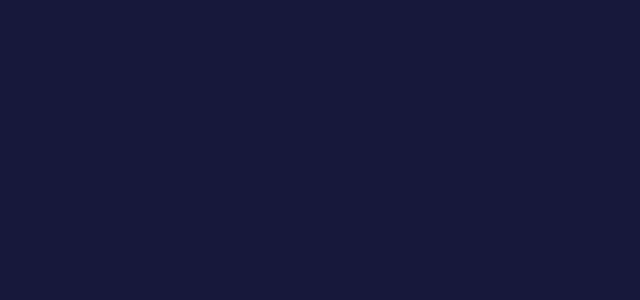
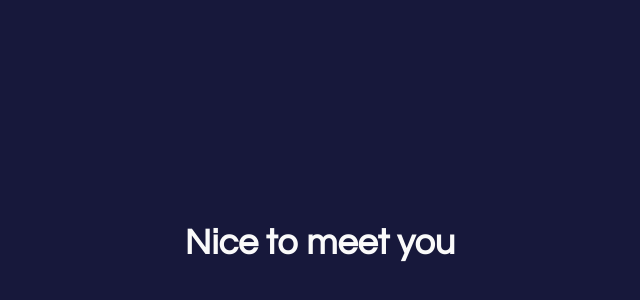
Before and after one commit to MaximeEsnol/Portfolio, a React (Create React App) app: page / in a window 1280 px wide. Shown: the part 1421-1721 px from the top of the page, without its empty margins (320-960 px from the left). Before the commit the page ends 1595 px from the top, so only its background shows below. Built offline with nearby package versions, Linux system fonts and the light colour scheme.

Commit message:
Add AboutMe component

```diff
--- a/src/screens/HomeScreen.js
+++ b/src/screens/HomeScreen.js
@@ -2,6 +2,7 @@ import React, { useRef } from 'react';
 import useTitle from '../hooks/useTitle';
 import Intro from './homescreen/Intro';
 import ProjectsSummary from './homescreen/ProjectsSummary';
+import AboutMe from './homescreen/AboutMe';
 
 const HomeScreen = props => {
 
@@ -24,6 +25,8 @@ const HomeScreen = props => {
 
             <ProjectsSummary ref={aboutRef} />
 
+            <AboutMe/>
+
         </div>
     )
 }
--- /dev/null
+++ b/src/screens/homescreen/AboutMe.js
@@ -0,0 +1,13 @@
+import React from 'react';
+
+const AboutMe = props => {
+    return(
+        <section>
+            <h2>
+                Nice to meet you
+            </h2>
+        </section>
+    )
+}
+
+export default AboutMe;
```
